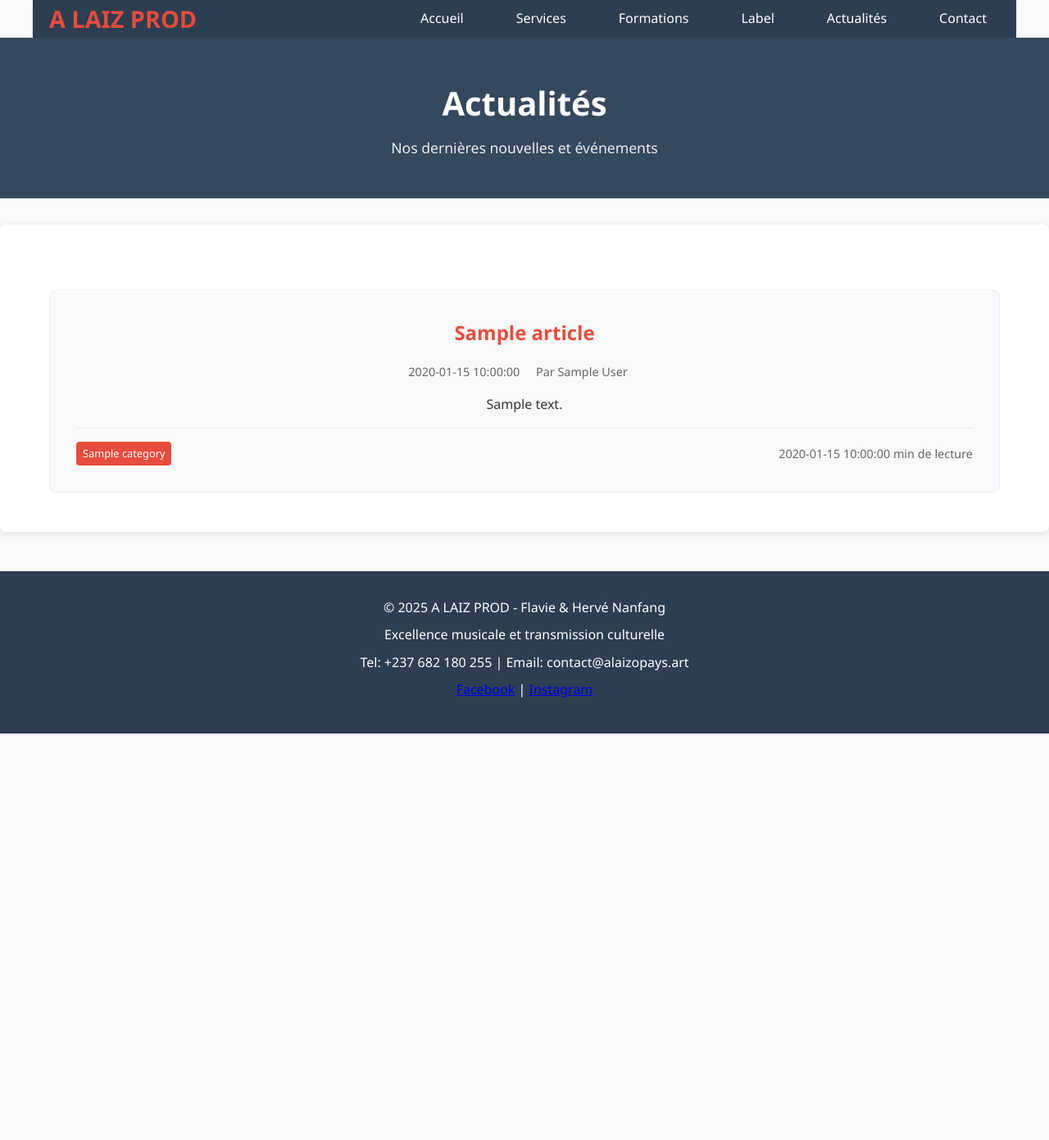
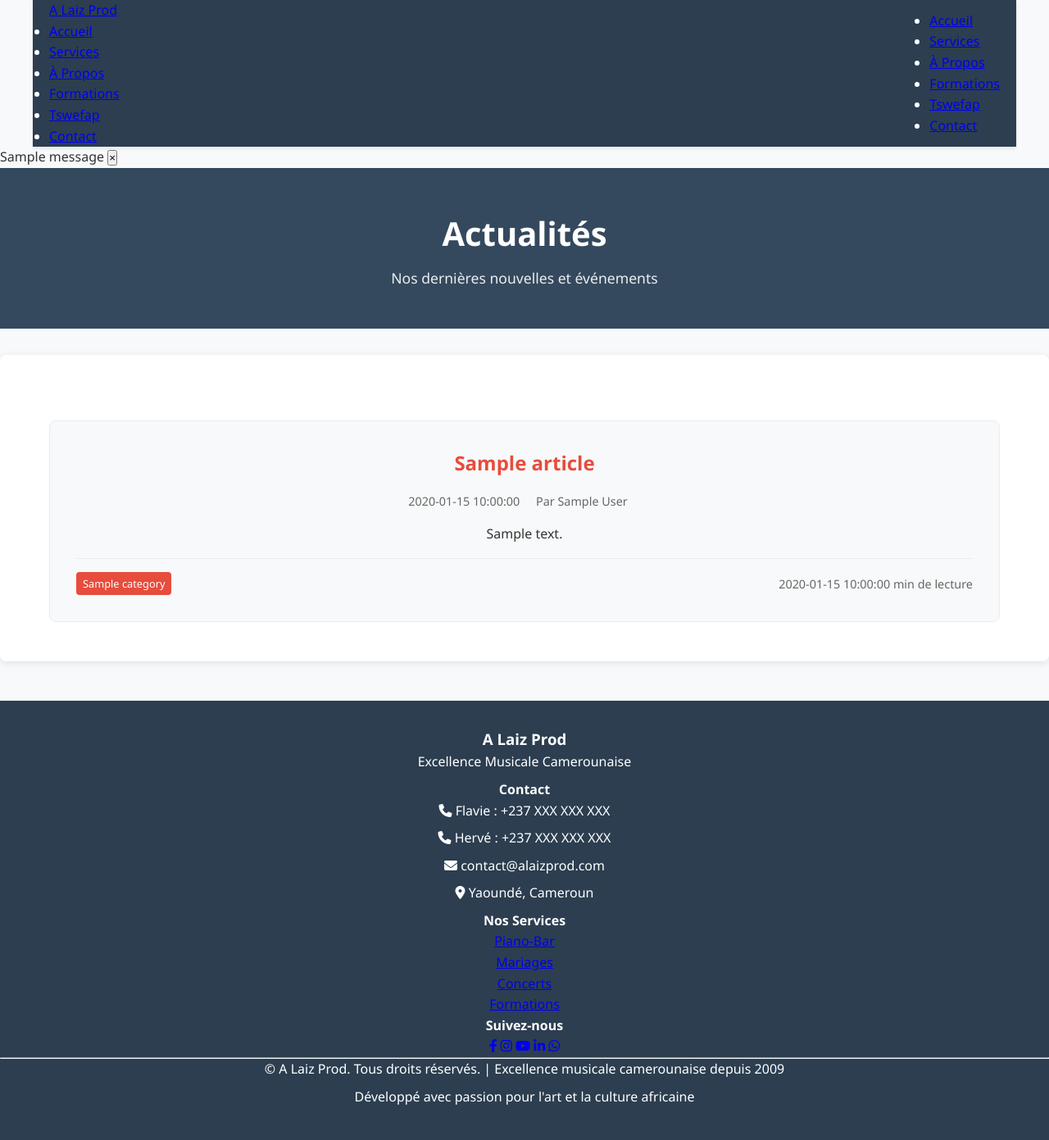
Before and after one commit to LeJuif69/alaiz-prod-website, a Flask app: template templates/blog.html in a window 1280 px wide. Shown: the whole page at 82% size. Before the commit the page ends 895 px from the top, so only its background shows below. Run offline with Flask 3, Linux system fonts and the light colour scheme; the template is opened without the code that fills it: most values are stand-ins (such as "Sample title", 1, 10 or a date in 2020); one stand-in notice (Sample message) is shown; data that the repository does not hold is empty; some libraries are stand-ins or nearby versions.

Commit message:
Update base.html

```diff
--- a/templates/base.html
+++ b/templates/base.html
@@ -3,41 +3,139 @@
 <head>
     <meta charset="UTF-8">
     <meta name="viewport" content="width=device-width, initial-scale=1.0">
-    <title>{% block title %}A LAIZ PROD - Excellence Musicale{% endblock %}</title>
+    <title>{% block title %}A Laiz Prod | Excellence Musicale Camerounaise{% endblock %}</title>
+    <meta name="description" content="{% block description %}A Laiz Prod - Duo musical professionnel Flavie & Hervé Nanfang. Piano-bar, concerts, mariages, formations musicales au Cameroun.{% endblock %}">
+
+    <!-- SEO et Open Graph -->
+    <meta property="og:title" content="{% block og_title %}A Laiz Prod - Excellence Musicale Camerounaise{% endblock %}">
+    <meta property="og:description" content="{% block og_description %}Duo artistique Flavie & Hervé Nanfang - Piano-bar, Concerts, Mariages, Formations{% endblock %}">
+    <meta property="og:image" content="{% block og_image %}{{ url_for('static', filename='images/alaiz-prod-og.jpg') }}{% endblock %}">
+    <meta property="og:url" content="{{ request.url }}">
+
+    <!-- Fonts -->
+    <link href="https://fonts.googleapis.com/css2?family=Playfair+Display:wght@400;600;700&family=Inter:wght@300;400;500;600&display=swap" rel="stylesheet">
+
+    <!-- Font Awesome -->
+    <link rel="stylesheet" href="https://cdnjs.cloudflare.com/ajax/libs/font-awesome/6.4.0/css/all.min.css">
+
+    <!-- CSS Principal -->
     <link rel="stylesheet" href="{{ url_for('static', filename='css/style.css') }}">
+
+    <!-- CSS supplémentaire par page -->
+    {% block additional_css %}{% endblock %}
+
+    <!-- Favicon -->
+    <link rel="icon" type="image/png" href="{{ url_for('static', filename='images/favicon.png') }}">
 </head>
 <body>
-    <header>
-        <nav class="navbar">
-            <div class="nav-brand">
-                <h1>A LAIZ PROD</h1>
+    <!-- Loading Screen -->
+    <div class="loading" id="loading">
+        <div class="spinner"></div>
+    </div>
+
+    <!-- Navigation -->
+    <nav class="navbar" id="navbar">
+        <div class="nav-container">
+            <a href="{{ url_for('index') }}" class="logo">A Laiz Prod</a>
+            <ul class="nav-links">
+                <li><a href="{{ url_for('index') }}" {% if request.endpoint == 'index' %}class="active"{% endif %}>Accueil</a></li>
+                <li><a href="{{ url_for('services') }}" {% if request.endpoint == 'services' %}class="active"{% endif %}>Services</a></li>
+                <li><a href="{{ url_for('about') }}" {% if request.endpoint == 'about' %}class="active"{% endif %}>À Propos</a></li>
+                <li><a href="{{ url_for('formations') }}" {% if request.endpoint == 'formations' %}class="active"{% endif %}>Formations</a></li>
+                <li><a href="{{ url_for('tswefap') }}" {% if request.endpoint == 'tswefap' %}class="active"{% endif %}>Tswefap</a></li>
+                <li><a href="{{ url_for('contact') }}" {% if request.endpoint == 'contact' %}class="active"{% endif %}>Contact</a></li>
+            </ul>
+
+            <!-- Menu mobile burger -->
+            <div class="mobile-menu-toggle" id="mobileMenuToggle">
+                <span></span>
+                <span></span>
+                <span></span>
             </div>
-            <div class="nav-menu">
-                <a href="{{ url_for('index') }}">Accueil</a>
-                <a href="{{ url_for('services') }}">Services</a>
-                <a href="{{ url_for('formations') }}">Formations</a>
-                <a href="{{ url_for('label') }}">Label</a>
-                <a href="{{ url_for('blog') }}">Actualités</a>
-                <a href="{{ url_for('contact') }}">Contact</a>
+        </div>
+
+        <!-- Menu mobile -->
+        <div class="mobile-menu" id="mobileMenu">
+            <ul class="mobile-nav-links">
+                <li><a href="{{ url_for('index') }}">Accueil</a></li>
+                <li><a href="{{ url_for('services') }}">Services</a></li>
+                <li><a href="{{ url_for('about') }}">À Propos</a></li>
+                <li><a href="{{ url_for('formations') }}">Formations</a></li>
+                <li><a href="{{ url_for('tswefap') }}">Tswefap</a></li>
+                <li><a href="{{ url_for('contact') }}">Contact</a></li>
+            </ul>
+        </div>
+    </nav>
+
+    <!-- Messages Flash -->
+    {% with messages = get_flashed_messages(with_categories=true) %}
+        {% if messages %}
+            <div class="flash-messages">
+                {% for category, message in messages %}
+                    <div class="flash-message flash-{{ category }}">
+                        <span>{{ message }}</span>
+                        <button class="flash-close">&times;</button>
+                    </div>
+                {% endfor %}
             </div>
-        </nav>
-    </header>
+        {% endif %}
+    {% endwith %}
 
+    <!-- Contenu principal -->
     <main>
-        {% block content %}
-        {% endblock %}
+        {% block content %}{% endblock %}
     </main>
 
-    <footer>
-    <div class="footer-content">
-        <p>&copy; 2025 A LAIZ PROD - Flavie & Hervé Nanfang</p>
-        <p>Excellence musicale et transmission culturelle</p>
-        <div class="footer-contact">
-            <p>Tel: +237 682 180 255 | Email: contact@alaizopays.art</p>
-            <p>
-                <a href="https://facebook.com/a_laiz_o_pays" target="_blank">Facebook</a> |
-                <a href="https://instagram.com/alaizprod" target="_blank">Instagram</a>
-            </p>
+    <!-- Footer -->
+    <footer class="footer">
+        <div class="footer-content">
+            <div class="footer-info">
+                <div class="footer-logo">
+                    <h3>A Laiz Prod</h3>
+                    <p>Excellence Musicale Camerounaise</p>
+                </div>
+                <div class="footer-contact">
+                    <h4>Contact</h4>
+                    <p><i class="fas fa-phone"></i> Flavie : +237 XXX XXX XXX</p>
+                    <p><i class="fas fa-phone"></i> Hervé : +237 XXX XXX XXX</p>
+                    <p><i class="fas fa-envelope"></i> contact@alaizprod.com</p>
+                    <p><i class="fas fa-map-marker-alt"></i> Yaoundé, Cameroun</p>
+                </div>
+                <div class="footer-services">
+                    <h4>Nos Services</h4>
+                    <ul>
+                        <li><a href="{{ url_for('services') }}#piano-bar">Piano-Bar</a></li>
+                        <li><a href="{{ url_for('services') }}#mariages">Mariages</a></li>
+                        <li><a href="{{ url_for('services') }}#concerts">Concerts</a></li>
+                        <li><a href="{{ url_for('formations') }}">Formations</a></li>
+                    </ul>
+                </div>
+                <div class="footer-social">
+                    <h4>Suivez-nous</h4>
+                    <div class="social-links">
+                        <a href="#" aria-label="Facebook"><i class="fab fa-facebook-f"></i></a>
+                        <a href="#" aria-label="Instagram"><i class="fab fa-instagram"></i></a>
+                        <a href="#" aria-label="YouTube"><i class="fab fa-youtube"></i></a>
+                        <a href="#" aria-label="LinkedIn"><i class="fab fa-linkedin-in"></i></a>
+                        <a href="#" aria-label="WhatsApp"><i class="fab fa-whatsapp"></i></a>
+                    </div>
+                </div>
+            </div>
+            <hr class="footer-divider">
+            <div class="footer-bottom">
+                <p>&copy; {{ moment().format('YYYY') }} A Laiz Prod. Tous droits réservés. | Excellence musicale camerounaise depuis 2009</p>
+                <p>Développé avec passion pour l'art et la culture africaine</p>
+            </div>
         </div>
-    </div>
-</footer>
+    </footer>
+
+    <!-- JavaScript Principal -->
+    <script src="{{ url_for('static', filename='js/main.js') }}"></script>
+
+    <!-- JavaScript supplémentaire par page -->
+    {% block additional_js %}{% endblock %}
+
+    <!-- CSRF Token pour AJAX -->
+    <meta name="csrf-token" content="{{ csrf_token() }}">
+</body>
+</html>
```
